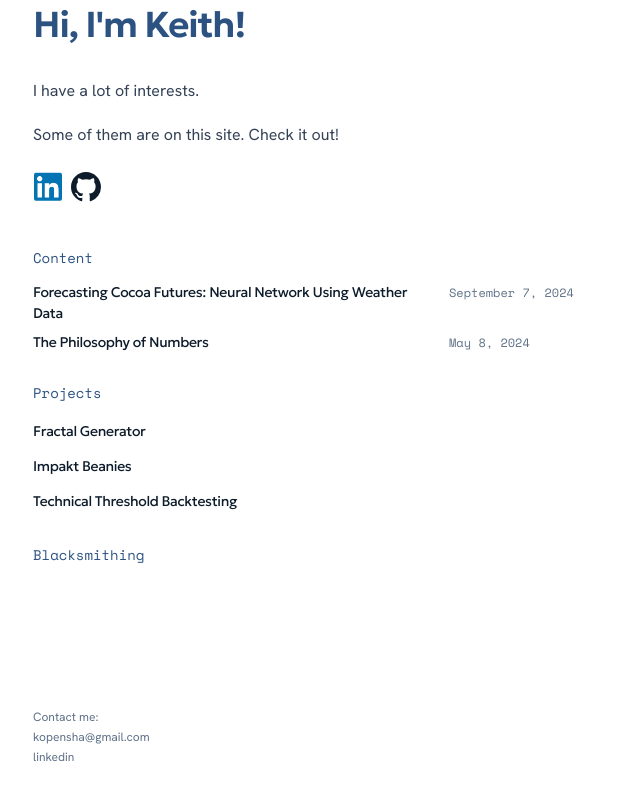
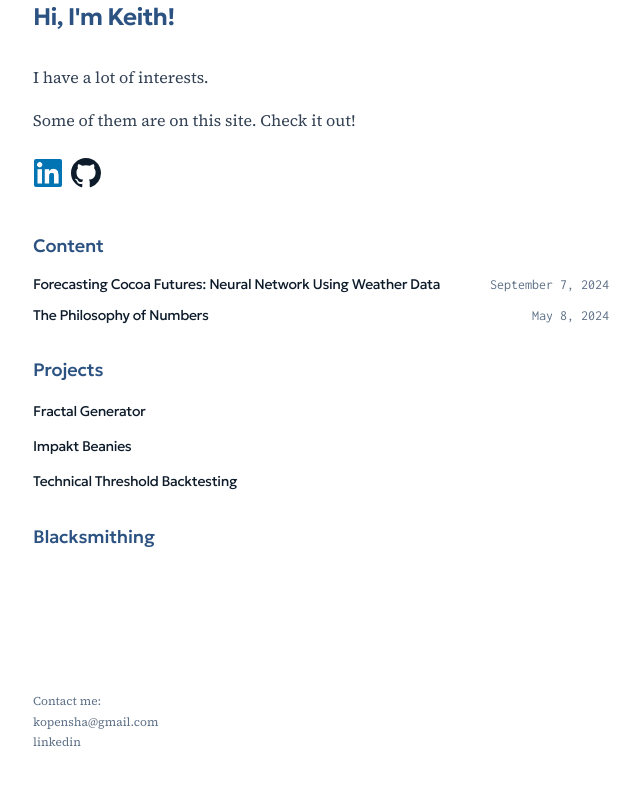
Before and after one commit to kdopenshaw/my-site, a Next.js app: page / in a window 1280 px wide. Shown: the part 892-1692 px from the top of the page, without its empty margins (319-959 px from the left). Built offline with nearby package versions, Linux system fonts and the light colour scheme.

Commit message:
change body font and h sizes

```diff
--- a/app/content/content.module.css
+++ b/app/content/content.module.css
@@ -1,5 +1,6 @@
 .post > h1 {
   margin-bottom: 0;
+  text-wrap: pretty;
 }
 
 .list {
@@ -10,7 +11,7 @@
 
 .entry {
   display: grid;
-  grid-template-columns: minmax(0, 1fr) 10rem;
+  grid-template-columns: minmax(0, 1fr) max-content;
   align-items: baseline;
   column-gap: var(--spacing-sm);
 }
@@ -24,9 +25,8 @@
 .entryDate {
   color: var(--color-text-muted);
   font-family: var(--font-code);
-  font-size: var(--fs-caption);
-  font-variant-numeric: tabular-nums;
-  line-height: 1.5;
+  font-size: var(--fs-small);
+  line-height: var(--leading-body);
   white-space: nowrap;
 }
 
@@ -48,8 +48,7 @@
   margin-top: var(--spacing-xs);
   margin-bottom: var(--spacing-lg);
   color: var(--color-text-muted);
-  font-size: var(--fs-small);
-  font-variant-numeric: tabular-nums;
+  font-family: var(--font-code);
 }
 
 @media (max-width: 48rem) {
--- a/app/globals.css
+++ b/app/globals.css
@@ -39,10 +39,10 @@
   --shadow-control: 0 0.75rem 2.25rem rgb(13 27 42 / 10%);
 
   /* Typography */
-  --font-primary: var(--font-hanken-grotesk), -apple-system, BlinkMacSystemFont,
-    "Segoe UI", sans-serif;
+  --font-primary: var(--font-source-serif), "Iowan Old Style", Palatino, "Palatino Linotype",
+    Georgia, serif;
   --font-display: var(--font-geologica), var(--font-primary);
-  --font-code: var(--font-space-mono), "SFMono-Regular", Consolas,
+  --font-code: var(--font-inconsolata), "SFMono-Regular", Consolas,
     "Liberation Mono", monospace;
   --font-math: "Cambria Math", "STIX Two Math", "Times New Roman", serif;
   --fs-caption: 0.75rem;
@@ -50,9 +50,9 @@
   --fs-body: 1rem;
 
   /* Each heading uses its matching size. Page titles are h1. 1rem = 16px by default. */
-  --fs-h1: 2.25rem;
-  --fs-h2: 1.5rem;
-  --fs-h3: 1.25rem;
+  --fs-h1: 1.5rem;
+  --fs-h2: 1.25rem;
+  --fs-h3: 1.125rem;
   --fs-h4: 1rem;
   --fs-equation: 2.25rem;
 
--- a/app/home.module.css
+++ b/app/home.module.css
@@ -95,13 +95,11 @@
   gap: var(--spacing-xs);
 }
 
-.homeDirectory h4 {
+.homeDirectory h3 {
   margin-bottom: var(--spacing-sm);
-  font-family: var(--font-code);
-  font-size: var(--fs-small);
 }
 
-.homeDirectory h4 a {
+.homeDirectory h3 a {
   color: var(--color-primary);
   text-decoration: none;
 }
--- a/app/layout.tsx
+++ b/app/layout.tsx
@@ -1,4 +1,4 @@
-import { Geologica, Hanken_Grotesk, Space_Mono } from "next/font/google";
+import { Geologica, Inconsolata, Source_Serif_4 } from "next/font/google";
 import type { Metadata } from "next";
 import type { ReactNode } from "react";
 
@@ -8,22 +8,22 @@ import Navigation from "./navigation";
 // next/font downloads these at build time and exposes them as CSS variables.
 // globals.css connects those variables to --font-primary, --font-display, and --font-code.
 
-const hankenGrotesk = Hanken_Grotesk({
-  weight: "variable",
-  subsets: ["latin"],
-  variable: "--font-hanken-grotesk",
-});
-
 const geologica = Geologica({
   weight: "variable",
   subsets: ["latin"],
   variable: "--font-geologica",
 });
 
-const spaceMono = Space_Mono({
-  weight: ["400", "700"],
+const sourceSerif = Source_Serif_4({
+  weight: "variable",
   subsets: ["latin"],
-  variable: "--font-space-mono",
+  variable: "--font-source-serif",
+});
+
+const inconsolata = Inconsolata({
+  weight: "variable",
+  subsets: ["latin"],
+  variable: "--font-inconsolata",
 });
 
 export const metadata: Metadata = {
@@ -35,7 +35,7 @@ export default function RootLayout({ children }: Readonly<{ children: ReactNode
   return (
     <html
       lang="en"
-      className={`${hankenGrotesk.variable} ${geologica.variable} ${spaceMono.variable}`}
+      className={`${geologica.variable} ${sourceSerif.variable} ${inconsolata.variable}`}
       suppressHydrationWarning
     >
       <head>
--- a/app/page.tsx
+++ b/app/page.tsx
@@ -54,7 +54,7 @@ export default function Home() {
       <nav className={styles.homeDirectory} aria-label="Explore the site">
         <ul>
           <li>
-            <h4><Link href="/content">Content</Link></h4>
+            <h3><Link href="/content">Content</Link></h3>
             {posts.length > 0 && (
               <ul className={`${contentStyles.list} ${styles.previewList}`} aria-label="Latest content">
                 {posts.map((post) => (
@@ -71,7 +71,7 @@ export default function Home() {
             )}
           </li>
           <li>
-            <h4><Link href="/projects">Projects</Link></h4>
+            <h3><Link href="/projects">Projects</Link></h3>
             <ul className={`${contentStyles.list} ${styles.previewList}`} aria-label="Projects">
               {projects.slice(0, previewLimit).map((project) => (
                 <li key={project.href}>
@@ -83,9 +83,9 @@ export default function Home() {
             </ul>
           </li>
           <li>
-            <h4>
+            <h3>
               <Link href="/blacksmithing">Blacksmithing</Link>
-            </h4>
+            </h3>
           </li>
         </ul>
       </nav>
--- a/app/projects/fractal-generator/fractal-gallery.module.css
+++ b/app/projects/fractal-generator/fractal-gallery.module.css
@@ -149,7 +149,7 @@
   line-height: var(--leading-tight);
 }
 
-.metadataHeader time { color: var(--color-text-muted); font-size: var(--fs-caption); }
+.metadataHeader time { color: var(--color-text-muted); font-family: var(--font-code); font-size: var(--fs-body); }
 
 .metadataGrid {
   display: grid;
```
Also changed, not shown: 1 other file (tests, documents, lock files or other folders).
